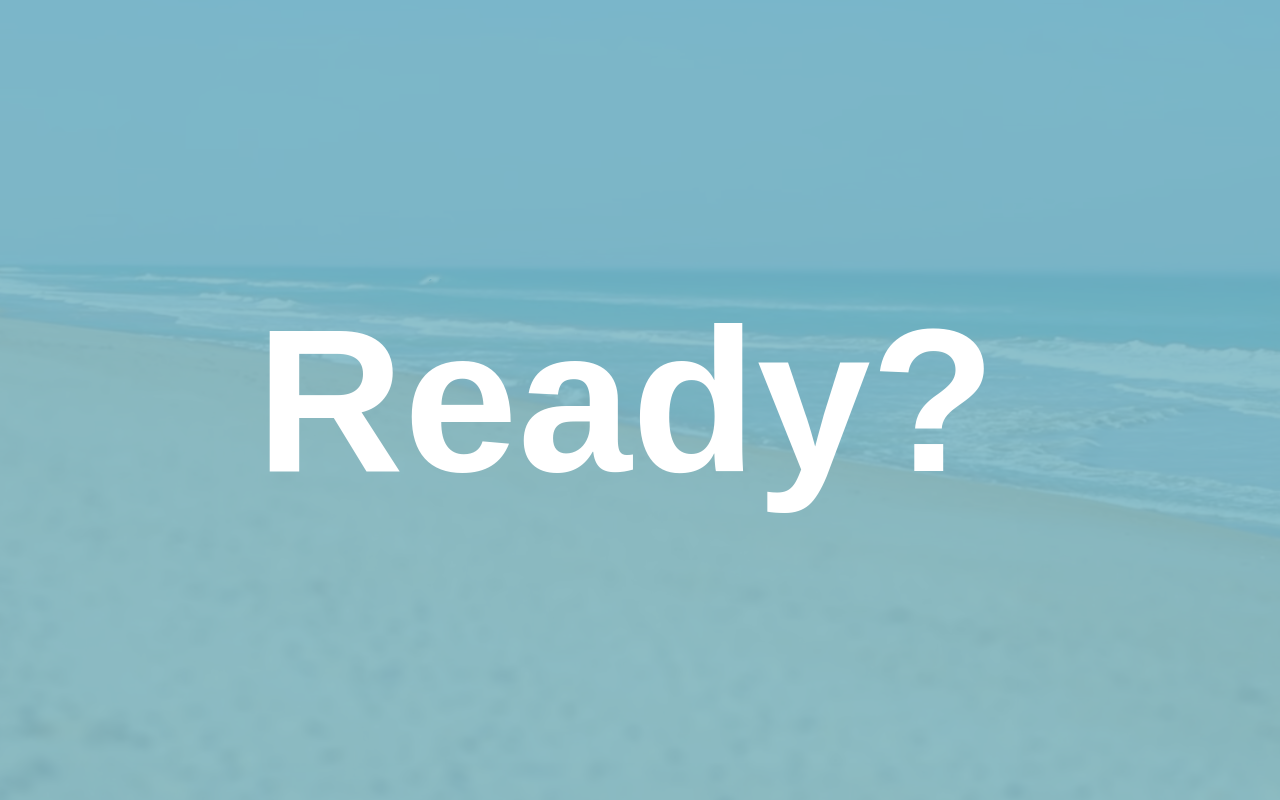
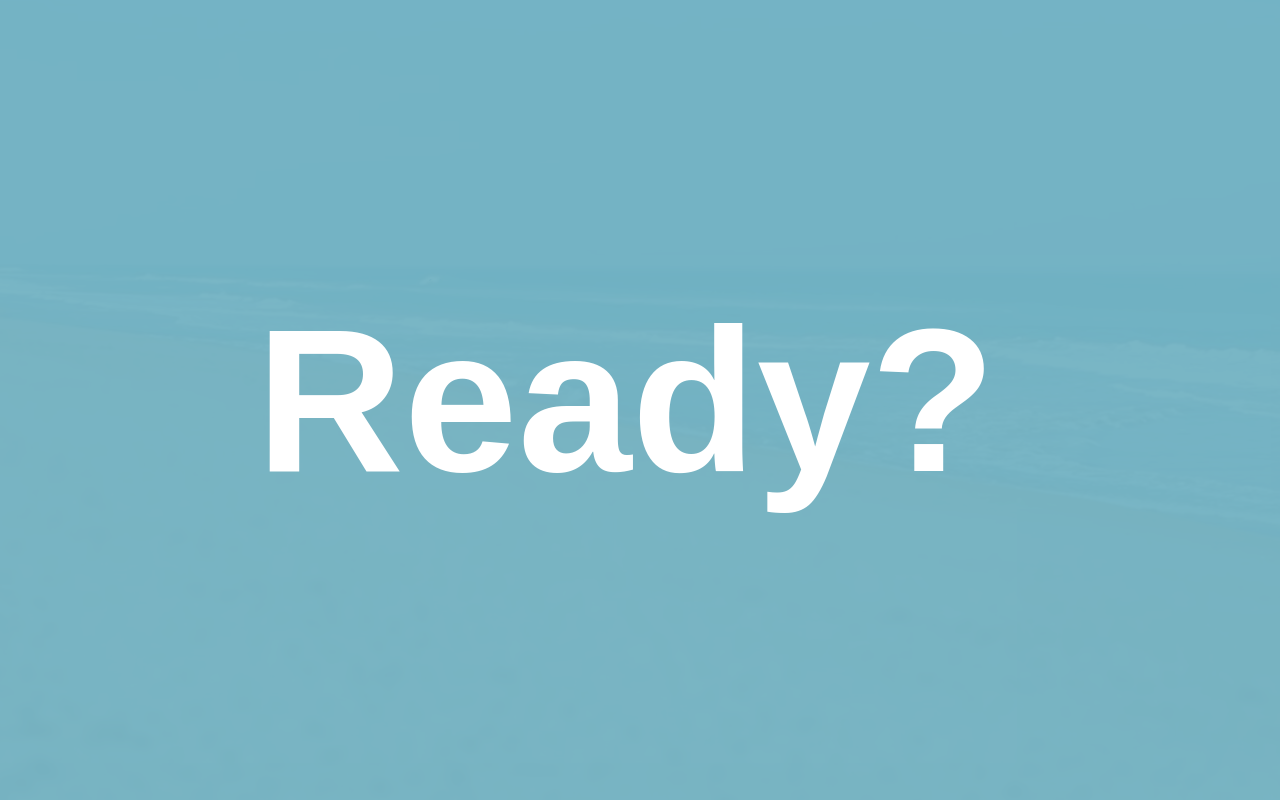
Before and after one commit to tri613/papa2016, a website: page index.html in a window 1280 px wide. Shown: the top 800 px of the page. Drawn offline with Linux system fonts and the light colour scheme.

Commit message:
mask opacity

```diff
--- a/assets/css/style.scss
+++ b/assets/css/style.scss
@@ -78,7 +78,7 @@ $easing:cubic-bezier(0.22, 0.61, 0.36, 1);
 	@extend %absolute;
 	position:fixed;
 	text-align: center;
-	background: rgba($btn-color,0.95);
+	background: rgba($btn-color,0.98);
 	z-index: 1000;
 	font-size: 8vw;
 	margin: 0;
```
Also changed, not shown: assets/css/style.css.
